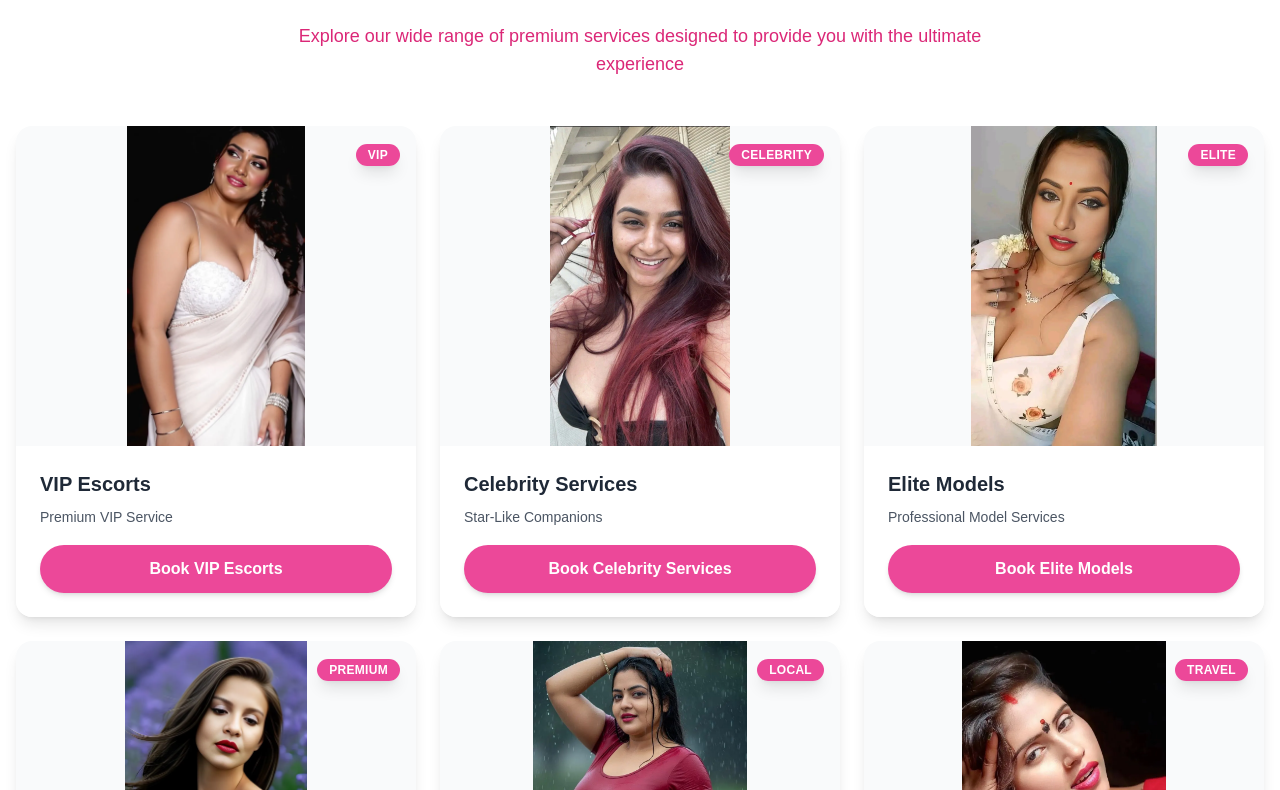
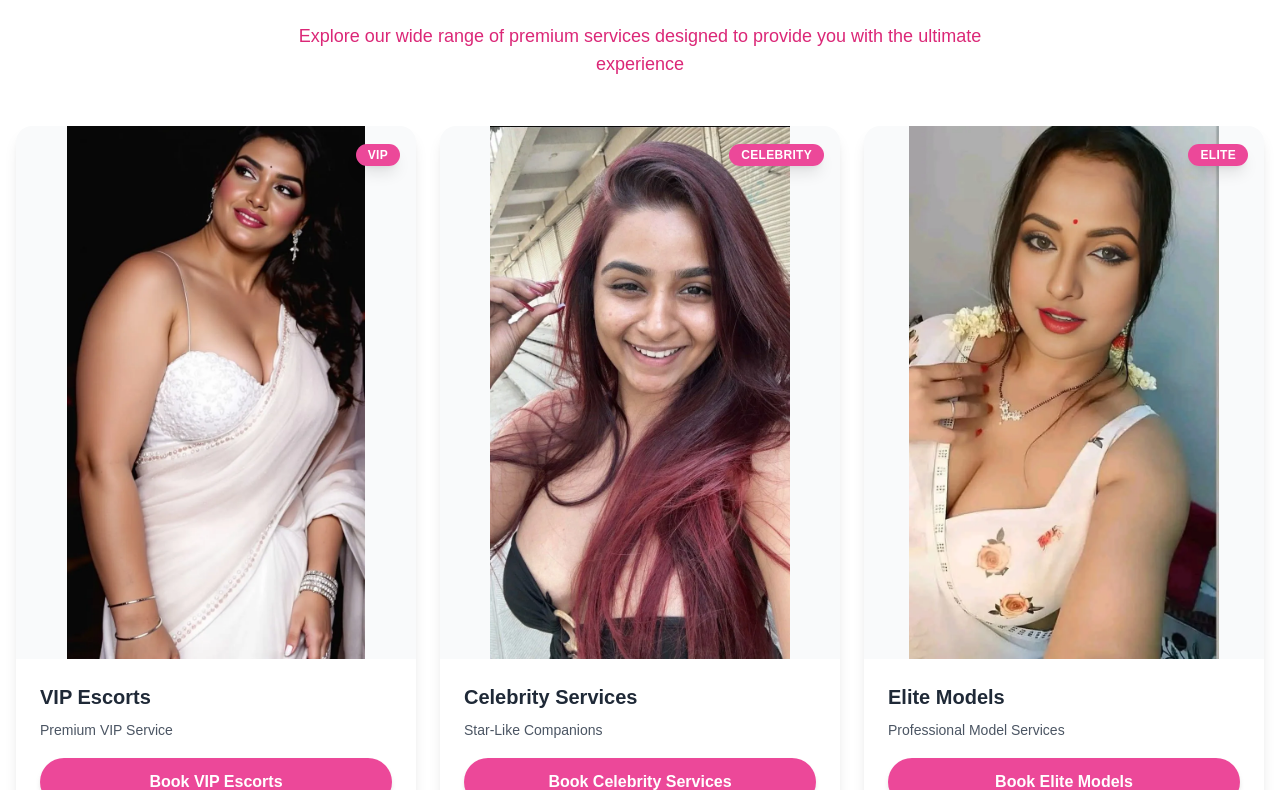
Before and after one commit to anshmydigitalcrown-ui/ranchi, a Next.js app: page / in a window 1280 px wide. Shown: the part 1010-1800 px from the top of the page. Built offline with nearby package versions, Linux system fonts and the light colour scheme.

Commit message:
Update service cards to vertical format - aspect-[3/4] for full-size portrait images without cropping

```diff
--- a/src/components/ServicesSection.tsx
+++ b/src/components/ServicesSection.tsx
@@ -99,9 +99,9 @@ export default function ServicesSection() {
           {services.map((service) => (
             <div key={service.id} className="group relative overflow-hidden rounded-2xl shadow-lg hover:shadow-2xl transition-all duration-300 transform hover:-translate-y-1 bg-white">
 
-              {/* Image Container - Fixed optimal height to prevent shrinking */}
-              <div className="relative w-full h-80 overflow-hidden bg-gray-50">
-                {/* Service Image - Covers container while maintaining aspect ratio */}
+              {/* Image Container - Vertical aspect ratio for full-size display */}
+              <div className="relative w-full aspect-[3/4] overflow-hidden bg-gray-50">
+                {/* Service Image - Full vertical display without cropping */}
                 {!imageErrors[service.id] ? (
                   <div className="relative w-full h-full">
                     <Image
```
